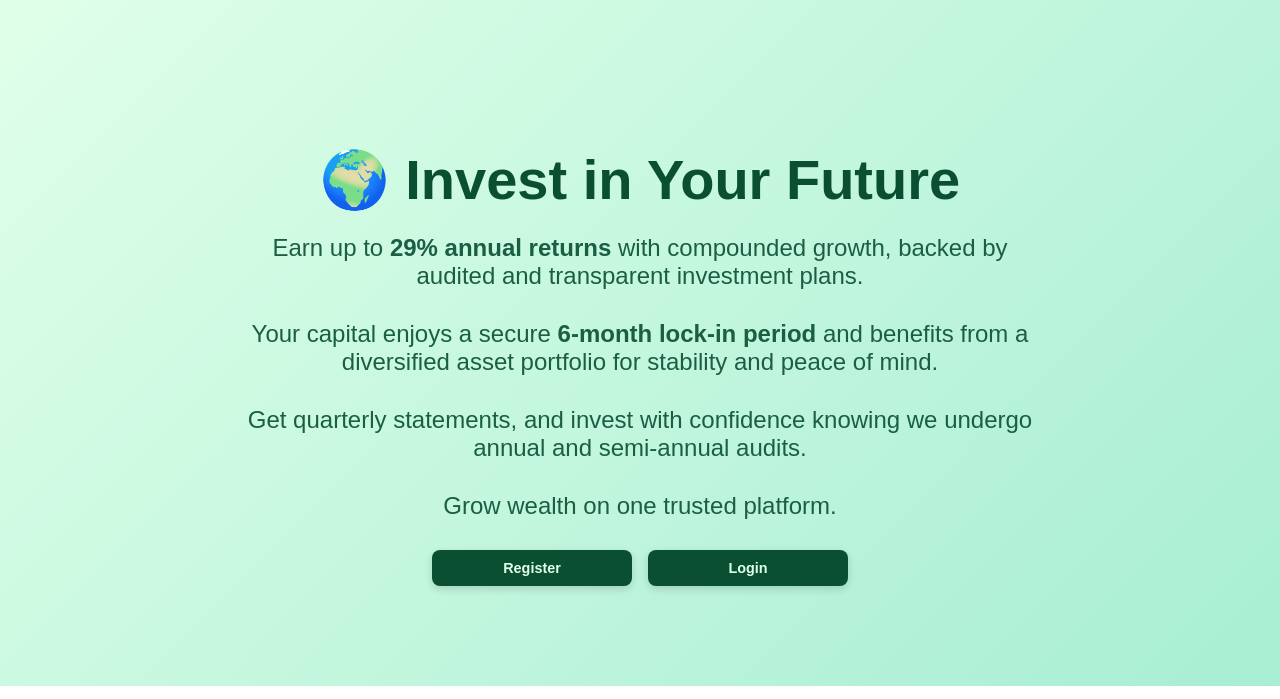
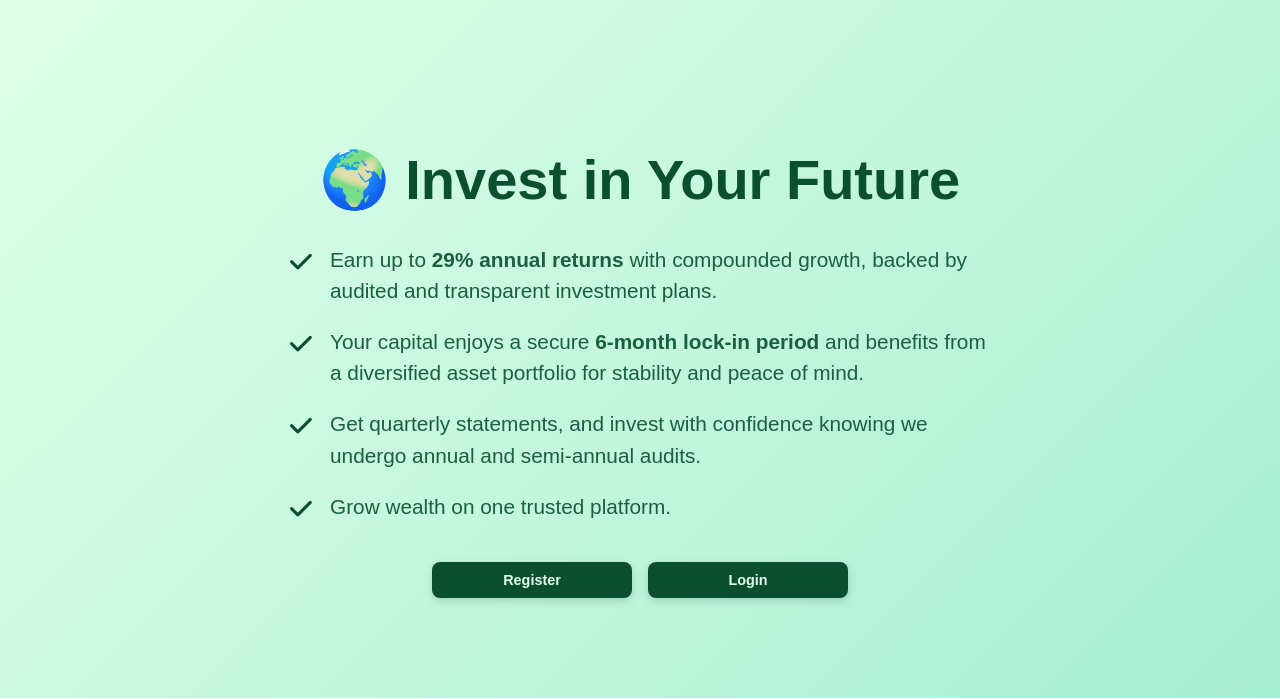
Before and after one commit to 1234manucho/amsa-flask, a Flask app: page / in a window 1280 px wide. Shown: the part 58-757 px from the top of the page. Run offline with Flask 3, Linux system fonts and the light colour scheme; some libraries are stand-ins or nearby versions.

Commit message:
Update index.html

```diff
--- a/app/templates/index.html
+++ b/app/templates/index.html
@@ -3,7 +3,6 @@
 
 {% block content %}
 <style>
-  /* --- Basic Body/HTML setup --- */
   body {
     font-family: Arial, sans-serif;
     margin: 0;
@@ -13,7 +12,6 @@
     color: #333;
   }
 
-  /* --- Navbar Styles --- */
   .navbar {
     background-color: #0A4F32;
     padding: 15px 20px;
@@ -23,9 +21,9 @@
     list-style: none;
     margin: 0;
     padding: 0;
-    display: flex;            /* keeps horizontal layout */
+    display: flex;
     justify-content: center;
-    flex-wrap: wrap;          /* wrap if too many items */
+    flex-wrap: wrap;
     gap: 20px;
   }
 
@@ -45,7 +43,6 @@
     color: #fff;
   }
 
-  /* --- Hero Section Styles --- */
   .hero {
     background: linear-gradient(135deg, #e0ffe9 0%, #a7eed3 100%);
     color: #1A5E44;
@@ -66,19 +63,41 @@
 
   .hero h1 {
     font-size: 3.5em;
-    margin-bottom: 20px;
+    margin-bottom: 30px;
     line-height: 1.2;
     font-weight: bold;
     color: #0A4F32;
   }
 
-  .hero p {
-    font-size: 1.5em;
-    margin-bottom: 30px;
-    color: #1A5E44;
+  /* New list styles for hero */
+  .hero-list {
+    list-style: none;
+    padding: 0;
+    margin: 0 auto 40px auto;
+    text-align: left;
+    max-width: 700px;
   }
 
-  /* CTA Buttons */
+  .hero-list li {
+    position: relative;
+    padding-left: 40px;
+    margin-bottom: 20px;
+    font-size: 1.3em;
+    color: #1A5E44;
+    line-height: 1.5;
+  }
+
+  .hero-list li::before {
+    content: "\f00c"; /* FontAwesome checkmark */
+    font-family: "Font Awesome 6 Free";
+    font-weight: 900;
+    color: #0A4F32;
+    position: absolute;
+    left: 0;
+    top: 0;
+    font-size: 1.2em;
+  }
+
   .cta-buttons {
     display: flex;
     gap: 16px;
@@ -107,7 +126,6 @@
     transform: scale(1.02);
   }
 
-  /* --- Features Section Styles --- */
   .features {
     background-color: #ffffff;
     padding: 60px 20px;
@@ -150,14 +168,13 @@
     box-shadow: 0 6px 20px rgba(0, 0, 0, 0.12);
   }
 
-  /* --- Responsive Design --- */
   @media (max-width: 768px) {
     .hero h1 {
       font-size: 2.5em;
     }
 
-    .hero p {
-      font-size: 1.2em;
+    .hero-list li {
+      font-size: 1.1em;
     }
 
     .features h2 {
@@ -193,7 +210,7 @@
       font-size: 2em;
     }
 
-    .hero p {
+    .hero-list li {
       font-size: 1em;
     }
 
@@ -210,23 +227,16 @@
 <section class="hero">
   <div class="hero-content">
     <h1 class="animate">🌍 Invest in Your Future</h1>
-    <p class="animate delay">
-      Earn up to <strong>29% annual returns</strong> with compounded growth, backed by audited and transparent investment plans.
-    </p>
-    <p class="animate delay">
-      Your capital enjoys a secure <strong>6-month lock-in period</strong> and benefits from a diversified asset portfolio for stability and peace of mind.
-    </p>
-    <p class="animate delay">
-      Get quarterly statements, and invest with confidence knowing we undergo annual and semi-annual audits.
-    </p>
-    <p class="animate delay">
-      Grow wealth on one trusted platform.
-    </p>
-     <div class="cta-buttons">
-  <a href="/register" class="cta-btn">Register</a>
-  <a href="/login" class="cta-btn">Login</a>
-</div>
-
+    <ul class="hero-list animate delay">
+      <li>Earn up to <strong>29% annual returns</strong> with compounded growth, backed by audited and transparent investment plans.</li>
+      <li>Your capital enjoys a secure <strong>6-month lock-in period</strong> and benefits from a diversified asset portfolio for stability and peace of mind.</li>
+      <li>Get quarterly statements, and invest with confidence knowing we undergo annual and semi-annual audits.</li>
+      <li>Grow wealth on one trusted platform.</li>
+    </ul>
+    <div class="cta-buttons">
+      <a href="/register" class="cta-btn">Register</a>
+      <a href="/login" class="cta-btn">Login</a>
+    </div>
   </div>
 </section>
 
@@ -238,6 +248,5 @@
     <div class="feature-card">📊 Audited Twice Per Year</div>
     <div class="feature-card">🌐 Transparent Quarterly Statements</div>
   </div>
-
 </section>
 {% endblock %}
```
